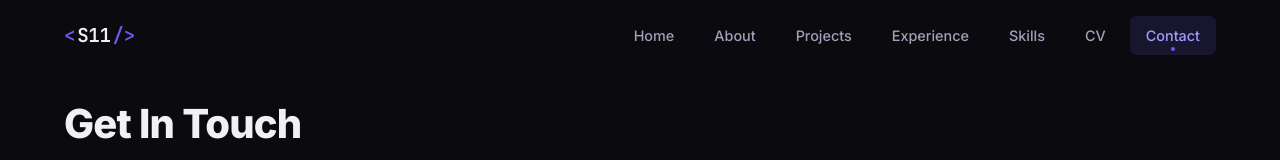
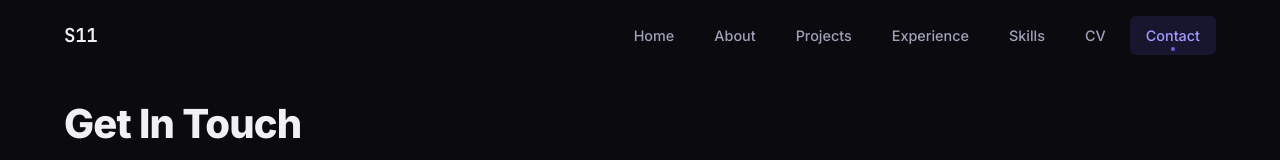
Before and after one commit to Saeedovic/Saeed-portfolio, a React (Vite) app: page /contact in a window 1280 px wide. Shown: the top 160 px of the page. Built offline with nearby package versions, Linux system fonts and the light colour scheme.

Commit message:
Navbar branding: render plain S11 without angle brackets

```diff
--- a/src/components/Navbar.tsx
+++ b/src/components/Navbar.tsx
@@ -34,9 +34,7 @@ function Navbar() {
     <nav className={`navbar ${scrolled ? 'navbar--scrolled' : ''}`}>
       <div className="navbar__container">
         <Link to="/" className="navbar__logo">
-          <span className="navbar__logo-bracket">{'<'}</span>
           <span className="navbar__logo-name">S11</span>
-          <span className="navbar__logo-bracket">{'/>'}</span>
         </Link>
 
         <div className={`navbar__links ${isOpen ? 'navbar__links--open' : ''}`}>
```
Also changed, not shown: 2 other files (tests, documents, lock files or other folders).
